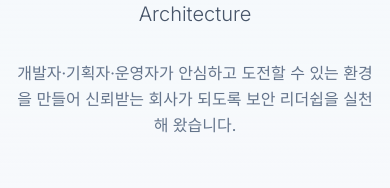
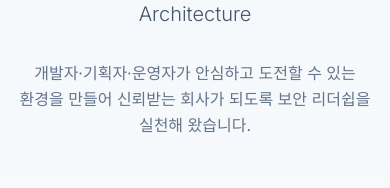
Before and after one commit to dojihyeok/portfolio, a Next.js app: page / in a window 390 px wide. Shown: the part 447-635 px from the top of the page. Built offline with nearby package versions, Linux system fonts and the light colour scheme.

Commit message:
fix: responsive design stabilization and font optimization

```diff
--- a/src/app/globals.css
+++ b/src/app/globals.css
@@ -26,6 +26,26 @@ body {
       rgb(var(--background-start-rgb)),
       rgb(var(--background-end-rgb)));
   min-height: 100vh;
+  /* Use the CSS variables defined in layout.tsx */
+  font-family: var(--font-noto-sans-kr), var(--font-inter), sans-serif;
+}
+
+/* Ensure consistent text rendering */
+* {
   -webkit-font-smoothing: antialiased;
   -moz-osx-font-smoothing: grayscale;
 }
+
+/* Better word breaking for Korean content on mobile */
+p,
+h1,
+h2,
+h3,
+h4,
+h5,
+h6,
+li,
+span {
+  word-break: keep-all;
+  overflow-wrap: break-word;
+}
--- a/src/app/layout.tsx
+++ b/src/app/layout.tsx
@@ -1,8 +1,13 @@
 import type { Metadata } from "next";
-import { Inter } from "next/font/google";
+import { Inter, Noto_Sans_KR } from "next/font/google"; // Add Noto_Sans_KR
 import "./globals.css";
 
 const inter = Inter({ subsets: ["latin"], variable: "--font-inter" });
+const notoSansKr = Noto_Sans_KR({
+    subsets: ["latin"],
+    weight: ["100", "300", "400", "500", "700", "900"],
+    variable: "--font-noto-sans-kr",
+});
 
 export const metadata: Metadata = {
     title: "이윤혁 포트폴리오 | Security Leadership & Compliance Architecture",
@@ -15,8 +20,10 @@ export default function RootLayout({
     children: React.ReactNode;
 }>) {
     return (
-        <html lang="ko">
-            <body className={inter.className}>{children}</body>
+        <html lang="ko" suppressHydrationWarning>
+            <body className={`${inter.variable} ${notoSansKr.variable} font-sans antialiased`}>
+                {children}
+            </body>
         </html>
     );
 }
--- a/src/app/page.tsx
+++ b/src/app/page.tsx
@@ -105,7 +105,7 @@ export default function Home() {
                 <div className="bg-white dark:bg-slate-900/50 rounded-3xl p-6 md:p-12 shadow-sm border border-slate-100 dark:border-slate-800 space-y-12 md:space-y-20">
                     {/* Header */}
                     <div>
-                        <h3 className="text-xl md:text-3xl font-bold mb-3 text-slate-800 dark:text-slate-100 break-keep">
+                        <h3 className="text-xl md:text-3xl font-bold mb-3 text-slate-800 dark:text-slate-100">
                             만들고싶은 보안팀 <span className="text-slate-400 font-light mx-2 hidden md:inline">|</span> <br className="md:hidden" /> <span className="text-blue-600 dark:text-blue-400">브랜딩을 추구하는 기업의 정보보안팀</span>
                         </h3>
                     </div>
@@ -164,7 +164,7 @@ export default function Home() {
                                 </tbody>
                             </table>
                         </div>
-                        <p className="text-base md:text-lg text-slate-600 dark:text-slate-300 text-center italic mt-4 px-4 break-keep">
+                        <p className="text-base md:text-lg text-slate-600 dark:text-slate-300 text-center italic mt-4 px-4">
                             &quot;브랜딩 기업의 보안팀은 ‘검진 조직’이 아니라 <span className="font-bold not-italic text-indigo-600 dark:text-indigo-400">‘경기력을 끌어올리는 조직’</span>입니다.&quot;
                         </p>
                     </div>
@@ -196,7 +196,7 @@ export default function Home() {
                                 </ul>
                             </div>
                         </div>
-                        <p className="text-center font-medium text-slate-800 dark:text-slate-200 bg-slate-100 dark:bg-slate-800 p-4 rounded-xl text-sm md:text-base break-keep">
+                        <p className="text-center font-medium text-slate-800 dark:text-slate-200 bg-slate-100 dark:bg-slate-800 p-4 rounded-xl text-sm md:text-base">
                             👉 우리가 지향하는 형태는 <span className="font-bold text-indigo-600 dark:text-indigo-400">Support 성격을 가진 독립적인 Security Squad</span>입니다.
                         </p>
                     </div>
```
Also changed, not shown: 1 other file (tests, documents, lock files or other folders).
